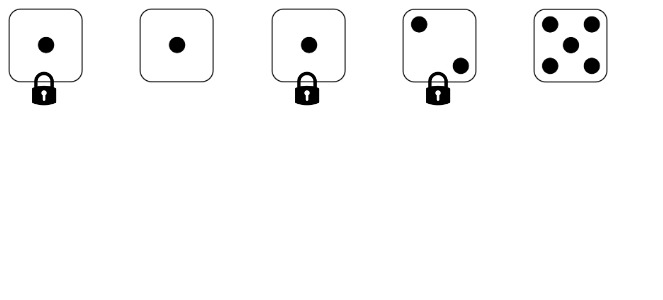
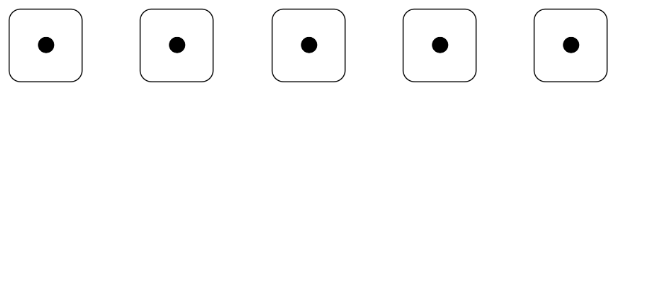
Before and after one commit to SkipperEl/yz2, a Next.js app: page / in a window 1280 px wide. Shown: the top 300 px of the page, without its empty margins (0-663 px from the left). Built offline with nearby package versions, Linux system fonts and the light colour scheme.

Commit message:
functional locks

```diff
--- a/components/diceset.jsx
+++ b/components/diceset.jsx
@@ -15,7 +15,7 @@ const DiceSet = props => (
         value={v.value}
         locked={v.locked}
         key={i}
-        onClick={()=>console.log(val)}
+        onClick={() => props.onClick(i)}
       />
     ))}
   </div>
--- a/components/gamestate.jsx
+++ b/components/gamestate.jsx
@@ -1,17 +1,43 @@
-import React, { useState } from "react";
+import React, { useReducer } from "react";
 
 import DiceSet from "../components/diceset";
 
+const initialState = {
+  dice: [
+    {value: 1, locked: false},
+    {value: 1, locked: false},
+    {value: 1, locked: false},
+    {value: 1, locked: false},
+    {value: 1, locked: false}
+  ]
+};
+
+const toggleLock = (dice, position) => {
+  const newDice = [...dice];
+  newDice[position].locked = !newDice[position].locked;
+
+  return newDice;
+};
+
+const reducer = (state, action) => {
+  switch (action.type) {
+    case 'lockToggle':
+      return {
+        ...state,
+        dice: toggleLock(state.dice, action.position)
+      }
+    default:
+      console.log("bad reducer!");
+  }
+};
+
 export default function Index() {
-  const [diceState, setDiceState] = useState([
-    {value: 1, locked: true},
-    {value: 1, locked: false},
-    {value: 1, locked: true},
-    {value: 2, locked: true},
-    {value: 5, locked: false}
-  ]);
+  const [state, dispatch] = useReducer(reducer, initialState);
 
   return (
-    <DiceSet diceState={diceState} />
+    <DiceSet
+      diceState={state.dice}
+      onClick={(i) => dispatch({type: "lockToggle", position: i})}
+    />
   );
 }
```
